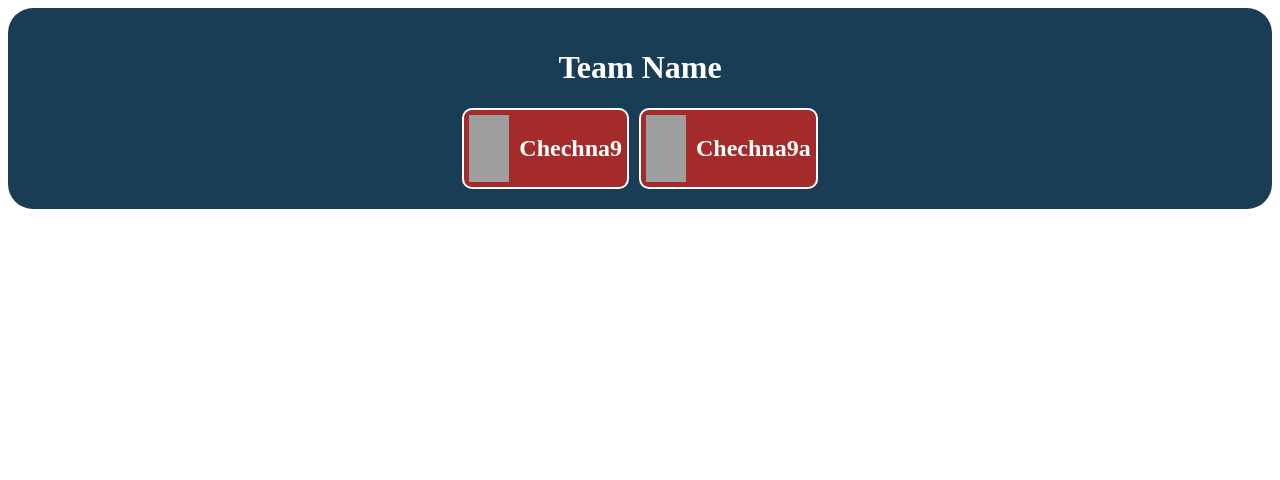
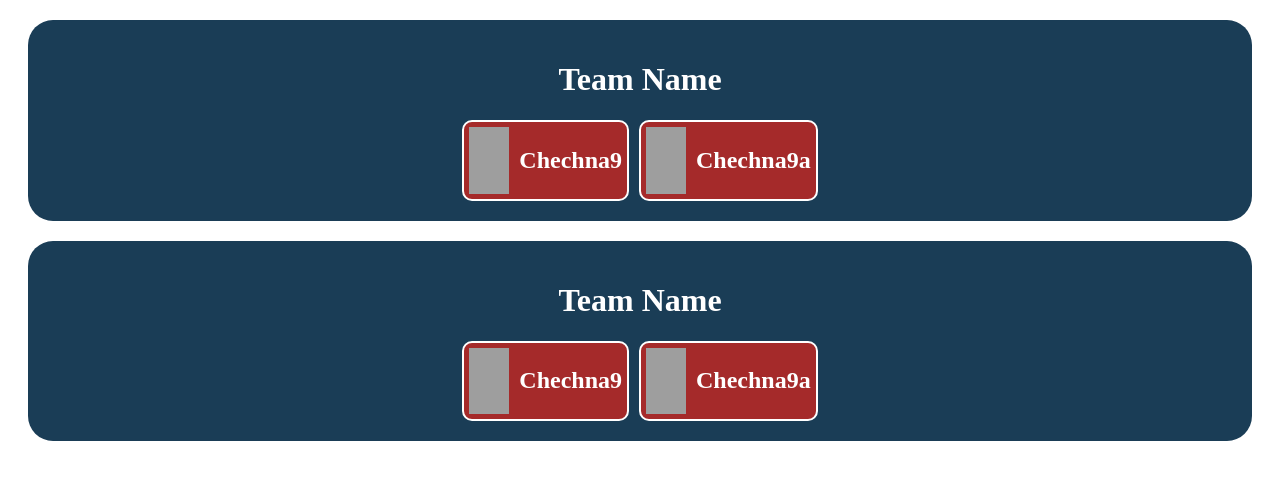
Before and after one commit to chechna9/gitGithub_byteCraft_qaada, a plain HTML site: page index.html in a window 1280 px wide. Drawn offline with Linux system fonts and the light colour scheme; grey boxes are pictures that could not be loaded.

Commit message:
fixed margin between teams

```diff
--- a/index.html
+++ b/index.html
@@ -34,5 +34,31 @@
         </div>
       </div>
     </div>
+    <div class="team">
+      <!-- team name -->
+      <h1>Team Name</h1>
+      <!-- team members -->
+      <div class="team_members">
+        <div class="member">
+          <!-- change gender to male or female + random number.svg https://avatars.dicebear.com/api/female/144.svg -->
+          <!--  -->
+          <img
+            src="https://avatars.dicebear.com/api/male/1235.svg
+            "
+            class="avatar"
+          />
+          <h2>Chechna9</h2>
+        </div>
+        <div class="member">
+
+          <img
+            src="https://avatars.dicebear.com/api/female/1235.svg
+            "
+            class="avatar"
+          />
+          <h2>Chechna9a</h2>
+        </div>
+      </div>
+    </div>
   </body>
 </html>
--- a/style.css
+++ b/style.css
@@ -1,4 +1,6 @@
+
 .team {
+    margin: 20px;
   display: flex;
   flex-direction: column;
   background-color: rgb(26, 61, 86);
```
